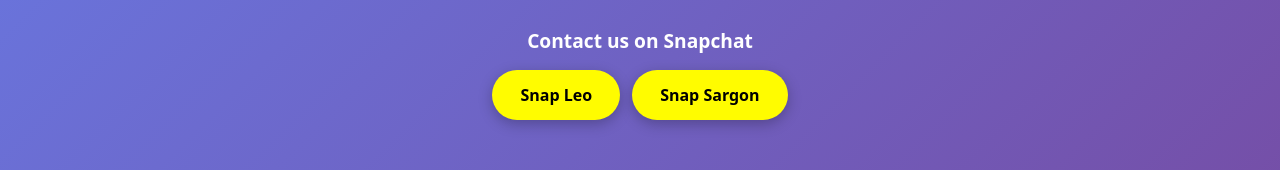
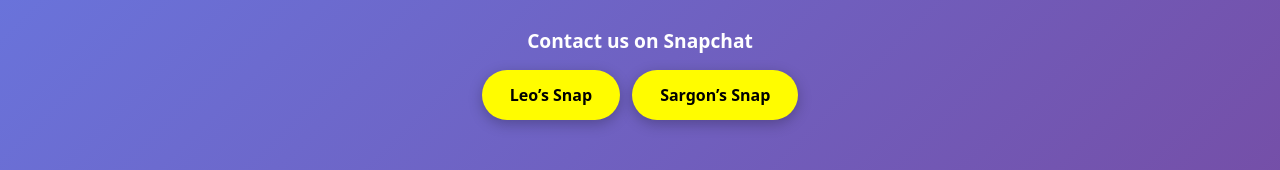
Before and after one commit to 11leozaya/Sargon-and-Leo, a plain HTML site: page index.html in a window 1280 px wide. Shown: the part 454-624 px from the top of the page. Drawn offline with Linux system fonts and the light colour scheme.

Commit message:
Rename contact buttons to Leo's Snap and Sargon's Snap
Co-Authored-By: Claude Opus 5.5 <noreply@anthropic.com>
Claude-Session: https://claude.ai/code/session_012e3KNQXWTv91UEdwz4jFBS

```diff
--- a/index.html
+++ b/index.html
@@ -71,8 +71,8 @@
     <section class="contact">
       <h2>Contact us on Snapchat</h2>
       <div class="buttons">
-        <a class="btn" href="https://www.snapchat.com/add/leo.zaya" target="_blank" rel="noopener">Snap Leo</a>
-        <a class="btn" href="https://www.snapchat.com/add/sargon.zorna" target="_blank" rel="noopener">Snap Sargon</a>
+        <a class="btn" href="https://www.snapchat.com/add/leo.zaya" target="_blank" rel="noopener">Leo’s Snap</a>
+        <a class="btn" href="https://www.snapchat.com/add/sargon.zorna" target="_blank" rel="noopener">Sargon’s Snap</a>
       </div>
     </section>
   </main>
```
